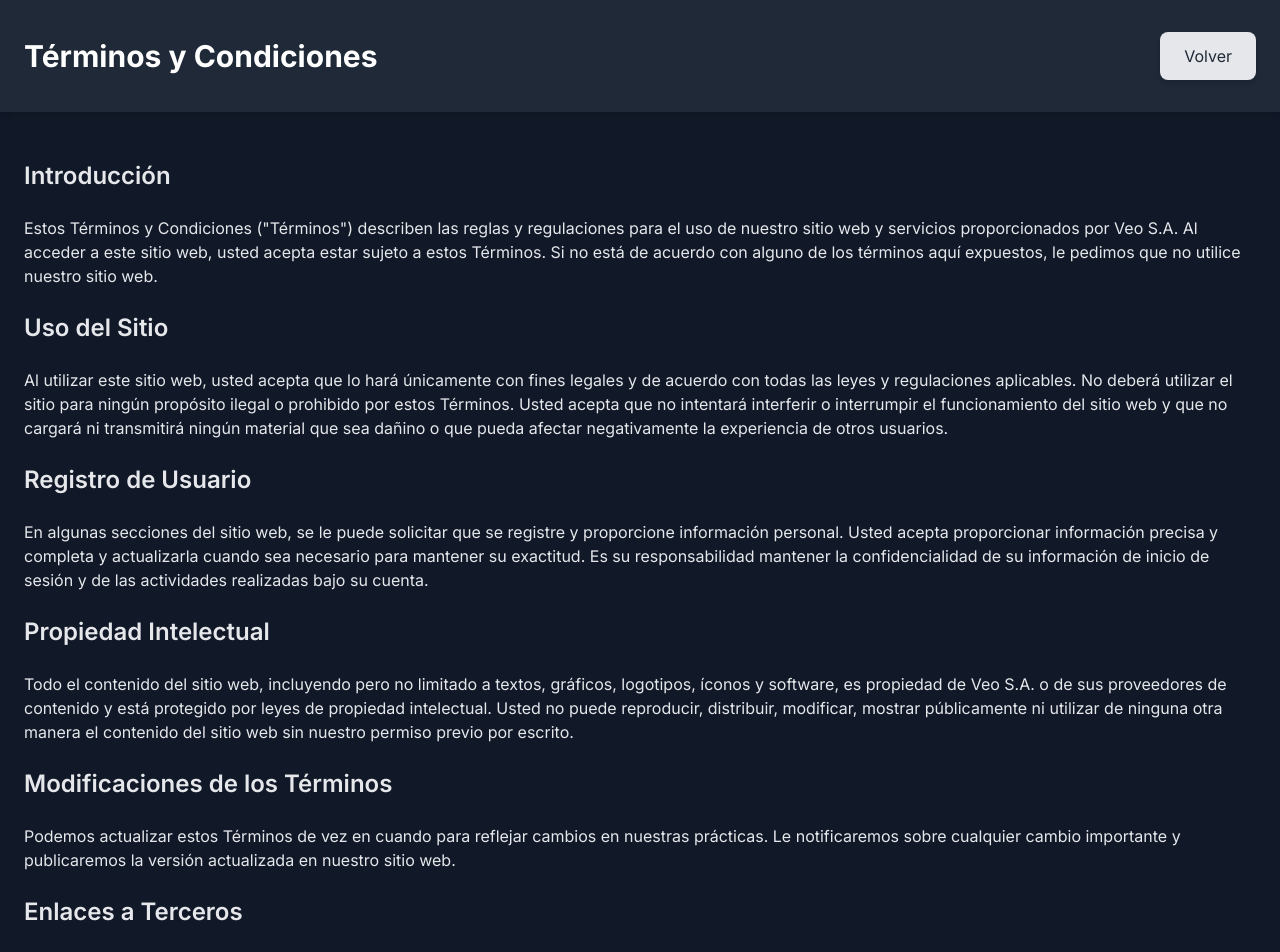
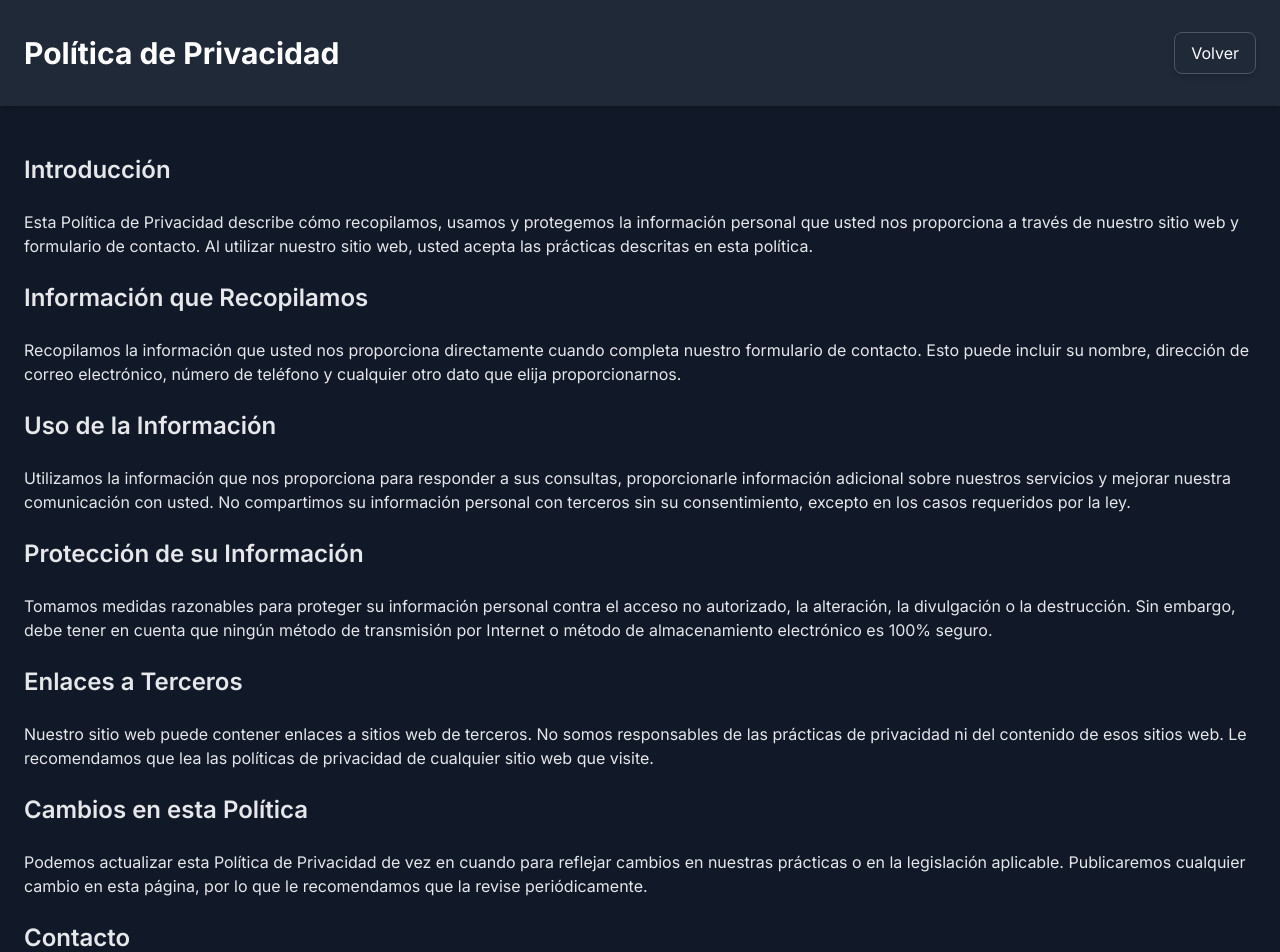
Before and after one commit to sromero1905/landingPageVeo, a Next.js app: page /terms in a window 1280 px wide. Shown: the top 952 px of the page. Built offline with nearby package versions, Linux system fonts and the light colour scheme.

Commit message:
se agregan cambios en los botones de privacidad y terminos

```diff
--- a/app/privacy/page.tsx
+++ b/app/privacy/page.tsx
@@ -13,7 +13,7 @@ const TermsPage = () => {
           <h1 className="text-3xl font-bold">Términos y Condiciones</h1>
           <button
             onClick={() => router.back()}
-            className="px-6 py-3 bg-gray-200 text-gray-800 rounded-lg hover:bg-gray-300 transition duration-300 ease-in-out shadow-md"
+            className="px-4 py-2 bg-gray-800 text-white rounded-lg border border-gray-600 hover:bg-gray-700 transition duration-300 ease-in-out shadow-md focus:outline-none focus:ring-2 focus:ring-gray-500"
           >
             Volver
           </button>
--- a/app/terms/page.tsx
+++ b/app/terms/page.tsx
@@ -3,17 +3,17 @@
 import { useRouter } from "next/navigation";
 import Footer from "@/components/Footer";
 
-const TermsPage = () => {
+const PrivacyPolicyPage = () => {
   const router = useRouter();
 
   return (
     <div className="min-h-screen flex flex-col bg-gray-900 text-gray-200">
       <header className="py-8 bg-gray-800 text-white shadow-md">
         <div className="container mx-auto flex justify-between items-center px-6">
-          <h1 className="text-3xl font-bold">Términos y Condiciones</h1>
+          <h1 className="text-3xl font-bold">Política de Privacidad</h1>
           <button
             onClick={() => router.back()}
-            className="px-6 py-3 bg-gray-200 text-gray-800 rounded-lg hover:bg-gray-300 transition duration-300 ease-in-out shadow-md"
+            className="px-4 py-2 bg-gray-800 text-white rounded-lg border border-gray-600 hover:bg-gray-700 transition duration-300 ease-in-out shadow-md focus:outline-none focus:ring-2 focus:ring-gray-500"
           >
             Volver
           </button>
@@ -23,76 +23,65 @@ const TermsPage = () => {
       <main className="flex-grow container mx-auto px-6 py-12">
         <h2 className="text-2xl font-semibold mb-6">Introducción</h2>
         <p className="mb-6">
-          Estos Términos y Condiciones (&quot;Términos&quot;) describen las
-          reglas y regulaciones para el uso de nuestro sitio web y servicios
-          proporcionados por Veo S.A. Al acceder a este sitio web, usted acepta
-          estar sujeto a estos Términos. Si no está de acuerdo con alguno de los
-          términos aquí expuestos, le pedimos que no utilice nuestro sitio web.
-        </p>
-
-        <h2 className="text-2xl font-semibold mb-6">Uso del Sitio</h2>
-        <p className="mb-6">
-          Al utilizar este sitio web, usted acepta que lo hará únicamente con
-          fines legales y de acuerdo con todas las leyes y regulaciones
-          aplicables. No deberá utilizar el sitio para ningún propósito ilegal o
-          prohibido por estos Términos. Usted acepta que no intentará interferir
-          o interrumpir el funcionamiento del sitio web y que no cargará ni
-          transmitirá ningún material que sea dañino o que pueda afectar
-          negativamente la experiencia de otros usuarios.
-        </p>
-
-        <h2 className="text-2xl font-semibold mb-6">Registro de Usuario</h2>
-        <p className="mb-6">
-          En algunas secciones del sitio web, se le puede solicitar que se
-          registre y proporcione información personal. Usted acepta proporcionar
-          información precisa y completa y actualizarla cuando sea necesario
-          para mantener su exactitud. Es su responsabilidad mantener la
-          confidencialidad de su información de inicio de sesión y de las
-          actividades realizadas bajo su cuenta.
-        </p>
-
-        <h2 className="text-2xl font-semibold mb-6">Propiedad Intelectual</h2>
-        <p className="mb-6">
-          Todo el contenido del sitio web, incluyendo pero no limitado a textos,
-          gráficos, logotipos, íconos y software, es propiedad de Veo S.A. o de
-          sus proveedores de contenido y está protegido por leyes de propiedad
-          intelectual. Usted no puede reproducir, distribuir, modificar, mostrar
-          públicamente ni utilizar de ninguna otra manera el contenido del sitio
-          web sin nuestro permiso previo por escrito.
+          Esta Política de Privacidad describe cómo recopilamos, usamos y
+          protegemos la información personal que usted nos proporciona a través
+          de nuestro sitio web y formulario de contacto. Al utilizar nuestro
+          sitio web, usted acepta las prácticas descritas en esta política.
         </p>
 
         <h2 className="text-2xl font-semibold mb-6">
-          Modificaciones de los Términos
+          Información que Recopilamos
         </h2>
         <p className="mb-6">
-          Podemos actualizar estos Términos de vez en cuando para reflejar
-          cambios en nuestras prácticas. Le notificaremos sobre cualquier cambio
-          importante y publicaremos la versión actualizada en nuestro sitio web.
+          Recopilamos la información que usted nos proporciona directamente
+          cuando completa nuestro formulario de contacto. Esto puede incluir su
+          nombre, dirección de correo electrónico, número de teléfono y
+          cualquier otro dato que elija proporcionarnos.
+        </p>
+
+        <h2 className="text-2xl font-semibold mb-6">Uso de la Información</h2>
+        <p className="mb-6">
+          Utilizamos la información que nos proporciona para responder a sus
+          consultas, proporcionarle información adicional sobre nuestros
+          servicios y mejorar nuestra comunicación con usted. No compartimos su
+          información personal con terceros sin su consentimiento, excepto en
+          los casos requeridos por la ley.
+        </p>
+
+        <h2 className="text-2xl font-semibold mb-6">
+          Protección de su Información
+        </h2>
+        <p className="mb-6">
+          Tomamos medidas razonables para proteger su información personal
+          contra el acceso no autorizado, la alteración, la divulgación o la
+          destrucción. Sin embargo, debe tener en cuenta que ningún método de
+          transmisión por Internet o método de almacenamiento electrónico es
+          100% seguro.
         </p>
 
         <h2 className="text-2xl font-semibold mb-6">Enlaces a Terceros</h2>
         <p className="mb-6">
-          Nuestro sitio web puede contener enlaces a sitios web de terceros que
-          no son operados ni controlados por nosotros. No asumimos ninguna
-          responsabilidad por el contenido, las políticas de privacidad o las
-          prácticas de estos sitios web de terceros. Le recomendamos que lea los
-          términos y condiciones y las políticas de privacidad de cualquier
-          sitio web de terceros que visite.
+          Nuestro sitio web puede contener enlaces a sitios web de terceros. No
+          somos responsables de las prácticas de privacidad ni del contenido de
+          esos sitios web. Le recomendamos que lea las políticas de privacidad
+          de cualquier sitio web que visite.
         </p>
 
-        <h2 className="text-2xl font-semibold mb-6">Responsabilidad</h2>
+        <h2 className="text-2xl font-semibold mb-6">
+          Cambios en esta Política
+        </h2>
         <p className="mb-6">
-          En la medida máxima permitida por la ley, Veo S.A. no será responsable
-          por ningún daño directo, indirecto, incidental, especial o consecuente
-          que surja del uso o incapacidad para usar nuestro sitio web, incluso
-          si hemos sido informados de la posibilidad de dichos daños. Su uso del
-          sitio web es bajo su propio riesgo.
+          Podemos actualizar esta Política de Privacidad de vez en cuando para
+          reflejar cambios en nuestras prácticas o en la legislación aplicable.
+          Publicaremos cualquier cambio en esta página, por lo que le
+          recomendamos que la revise periódicamente.
         </p>
 
         <h2 className="text-2xl font-semibold mb-6">Contacto</h2>
         <p className="mb-6">
-          Si tiene alguna pregunta sobre estos Términos y Condiciones, por
-          favor, contáctenos a través del siguiente correo electrónico:{" "}
+          Si tiene alguna pregunta o inquietud sobre esta Política de
+          Privacidad, por favor, contáctenos a través del siguiente correo
+          electrónico:{" "}
           <a
             href="mailto:info@veo.com"
             className="text-blue-400 hover:underline"
@@ -108,4 +97,4 @@ const TermsPage = () => {
   );
 };
 
-export default TermsPage;
+export default PrivacyPolicyPage;
```
